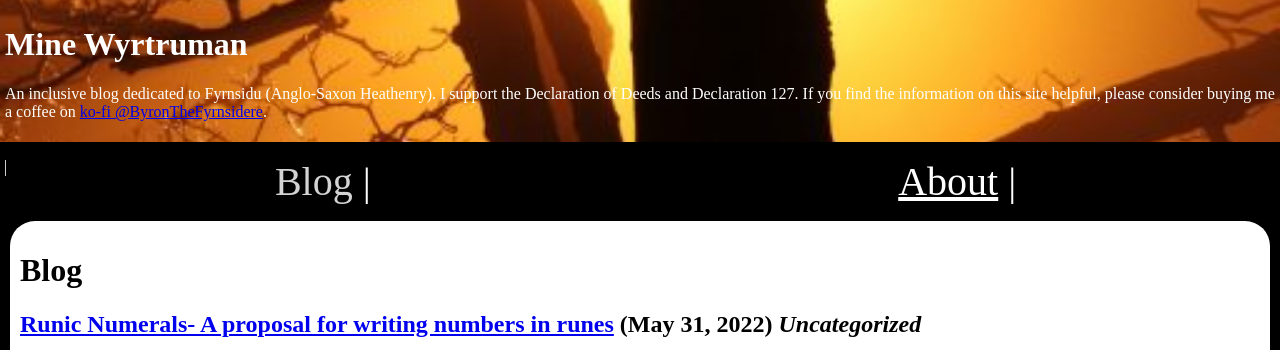
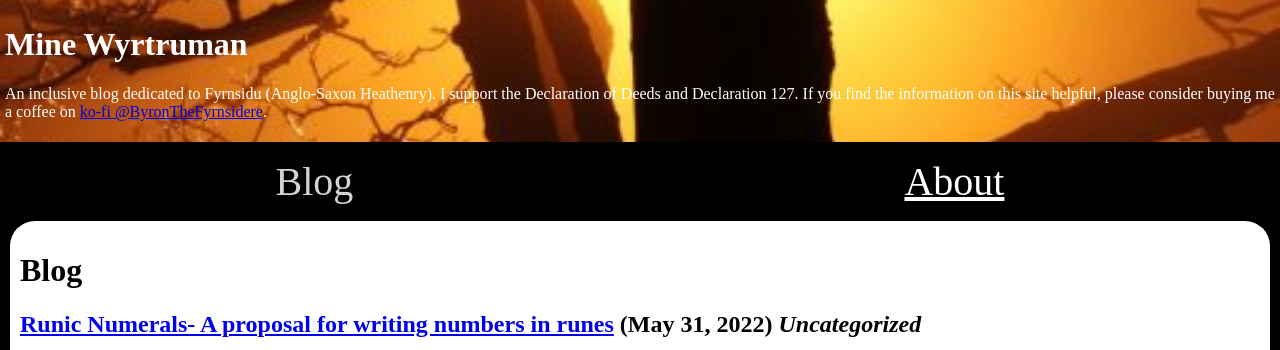
Before and after one commit to byronpendason/byronpendason.github.io, a Jekyll site: the page built from index.md, in a window 1280 px wide. Shown: the top 350 px of the page. Built offline with Jekyll 4.4.1, drawn with Linux system fonts in a browser that asks for light colours; our own code applies the rules of GitHub Pages for plain Markdown files.

Commit message:
Update default.html

```diff
--- a/_layouts/default.html
+++ b/_layouts/default.html
@@ -63,7 +63,7 @@
     </div>
     <nav>
       <ul>
-        &nbsp;|&nbsp;{% for item in site.header_pages %}<li><a class="{% if page.url == item.url %}active{% endif %}" href="{{item.url}}">{{item.title}}</a> |</li>{% endfor %}
+        {% for item in site.header_pages %}<li><a class="{% if page.url == item.url %}active{% endif %}" href="{{item.url}}">{{item.title}}</a></li>{% endfor %}
       </ul>
     </nav>
     <div id="content">
```
